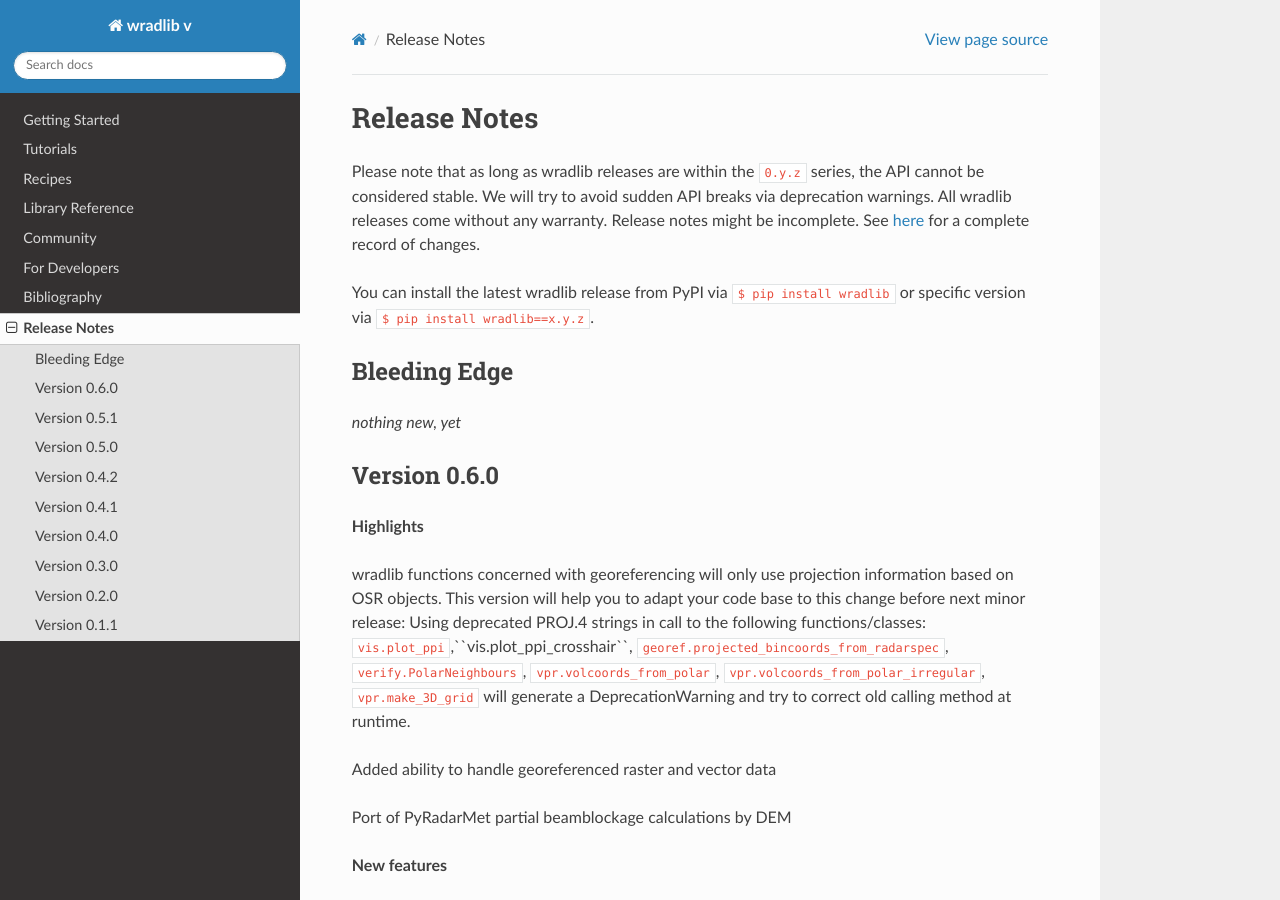
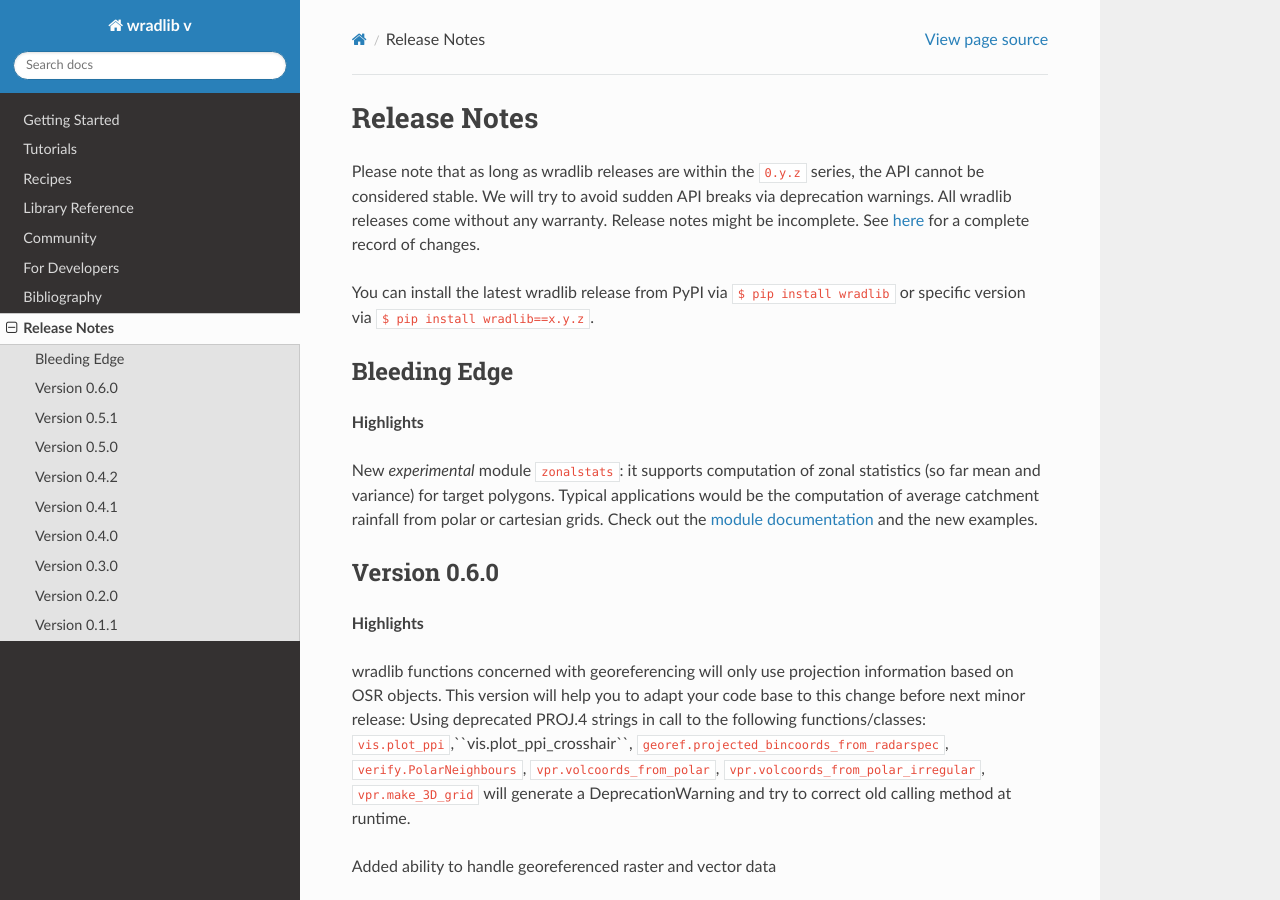
Before and after one commit to wradlib/wradlib-docs, a Sphinx documentation site: the page built from source/release_notes.rst, in a window 1280 px wide and 900 px high. Built offline with Sphinx 7.4.7 and the Read the Docs theme 2.0.0, drawn with Linux system fonts in a browser that asks for light colours; pages that are not in the unit, such as notebooks, are missing from menus.

Commit message:
DOC: Updated the release notes for zonalstats.

```diff
--- a/source/release_notes.rst
+++ b/source/release_notes.rst
@@ -9,7 +9,11 @@
 Bleeding Edge
 -------------
 
-*nothing new, yet*
+**Highlights**
+
+New *experimental* module ``zonalstats``: it supports computation of zonal statistics (so far mean and variance) for target polygons.
+Typical applications would be the computation of average catchment rainfall from polar or cartesian grids. Check out the
+`module documentation <http://wradlib.bitbucket.org/zonalstats>`_ and the new examples.
 
 
 Version 0.6.0
```
